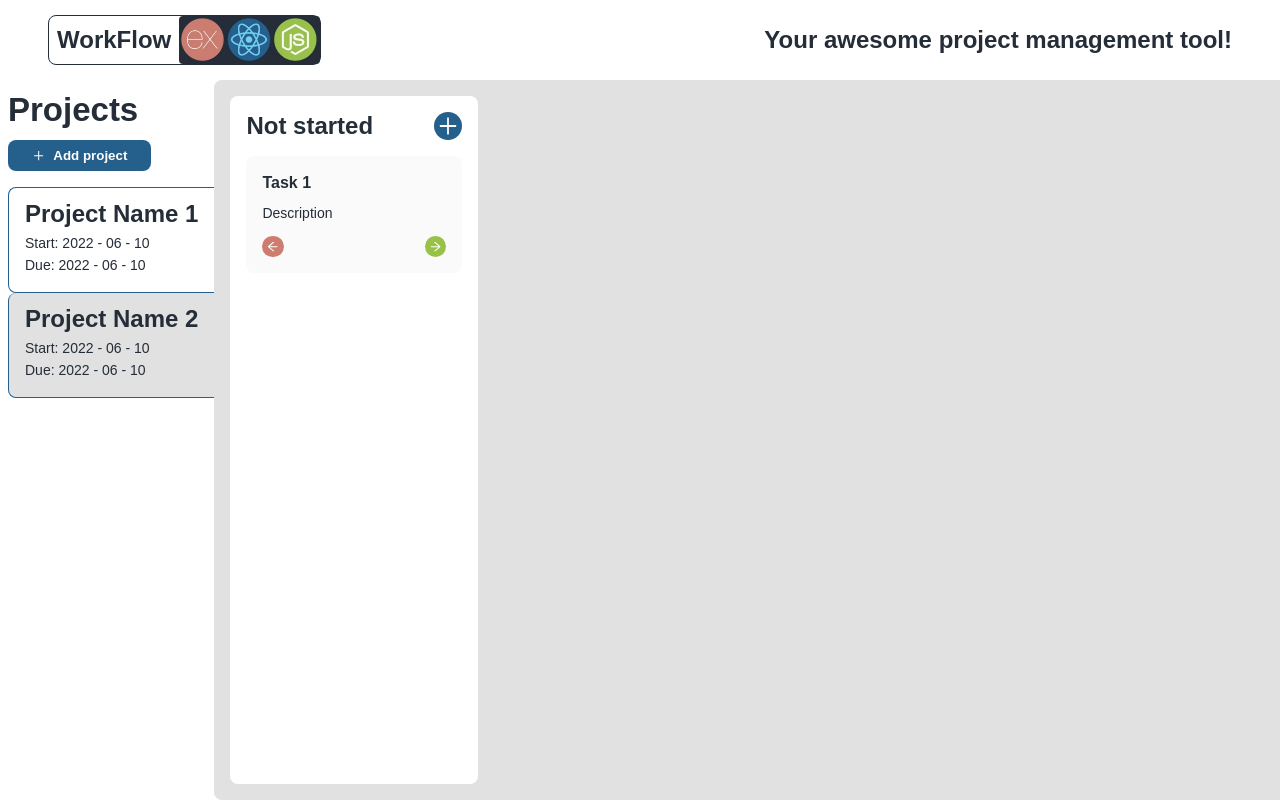
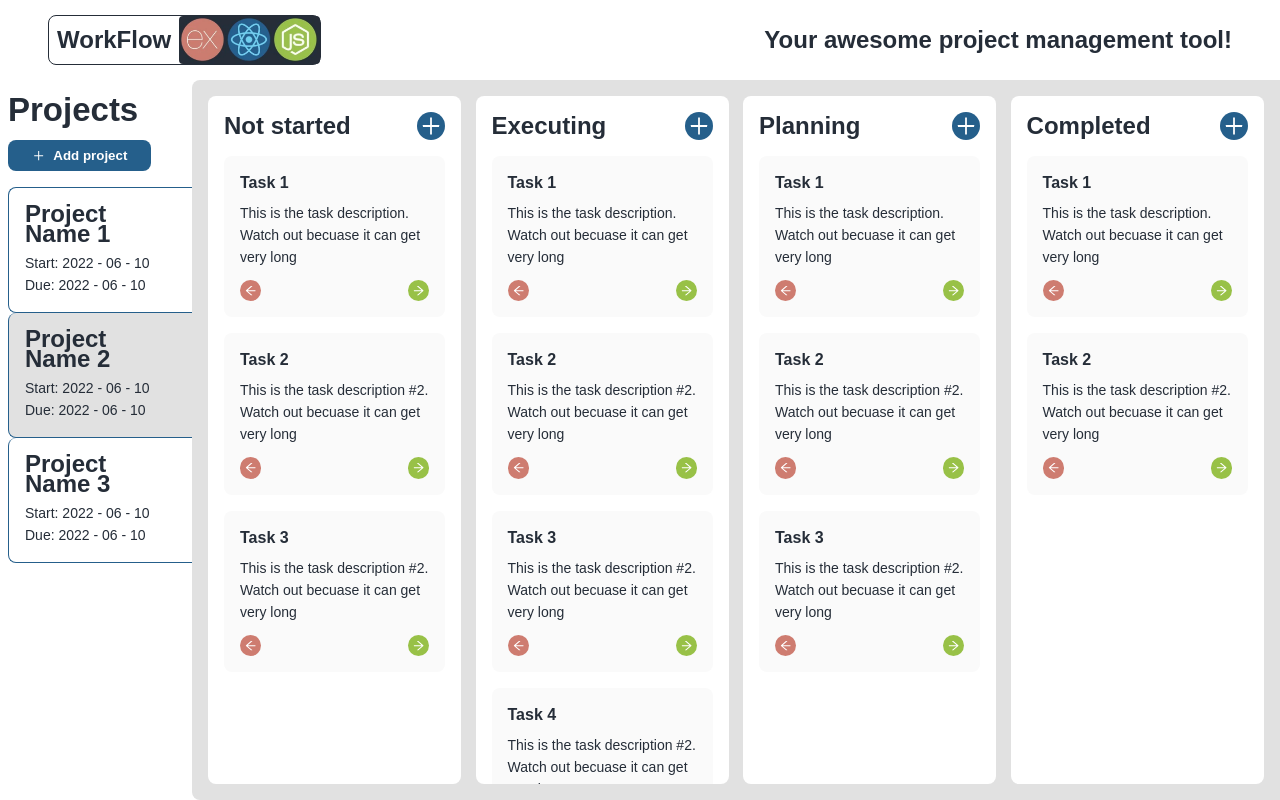
Before and after one commit to JuanVMaya/workflow-app, a React (Create React App) app in the folder client/: page / in a window 1280 px wide. Built offline with nearby package versions, Linux system fonts and the light colour scheme.

Commit message:
Add task component and all the stages

```diff
--- a/client/src/components/MainDashboard/MainDashboard.jsx
+++ b/client/src/components/MainDashboard/MainDashboard.jsx
@@ -1,9 +1,6 @@
-import {
-  AiOutlinePlus,
-  AiOutlineArrowLeft,
-  AiOutlineArrowRight,
-} from "react-icons/ai";
+import { AiOutlinePlus } from "react-icons/ai";
 import Project from "../Project/Project";
+import Task from "../Task/Task";
 import "./MainDashboard.scss";
 const MainDashboard = (props) => {
   return (
@@ -27,6 +24,12 @@ const MainDashboard = (props) => {
           deadline="2022 - 06 - 10"
           selected={true}
         />
+        <Project
+          name="Project Name 3"
+          timestamp="2022 - 06 - 10"
+          deadline="2022 - 06 - 10"
+          selected={false}
+        />
       </article>
       <article className="dashboard__tasks">
         <div className="stage">
@@ -36,18 +39,78 @@ const MainDashboard = (props) => {
               <AiOutlinePlus size="1.5rem" />
             </button>
           </div>
-          <section className="task">
-            <h3 className="task__title">Task 1</h3>
-            <p>Description</p>
-            <div className="task__button-container">
-              <button className="task__button task__button--previous">
-                <AiOutlineArrowLeft />
-              </button>
-              <button className="task__button task__button--next">
-                <AiOutlineArrowRight />
-              </button>
-            </div>
-          </section>
+          <Task
+            name="Task 1"
+            description="This is the task description. Watch out becuase it can get very long"
+          />
+          <Task
+            name="Task 2"
+            description="This is the task description #2. Watch out becuase it can get very long"
+          />
+          <Task
+            name="Task 3"
+            description="This is the task description #2. Watch out becuase it can get very long"
+          />
+        </div>
+        <div className="stage">
+          <div className="stage__header-container">
+            <h2 className="stage__title">Executing</h2>
+            <button className="stage__button">
+              <AiOutlinePlus size="1.5rem" />
+            </button>
+          </div>
+          <Task
+            name="Task 1"
+            description="This is the task description. Watch out becuase it can get very long"
+          />
+          <Task
+            name="Task 2"
+            description="This is the task description #2. Watch out becuase it can get very long"
+          />
+          <Task
+            name="Task 3"
+            description="This is the task description #2. Watch out becuase it can get very long"
+          />
+          <Task
+            name="Task 4"
+            description="This is the task description #2. Watch out becuase it can get very long"
+          />
+        </div>
+        <div className="stage">
+          <div className="stage__header-container">
+            <h2 className="stage__title">Planning</h2>
+            <button className="stage__button">
+              <AiOutlinePlus size="1.5rem" />
+            </button>
+          </div>
+          <Task
+            name="Task 1"
+            description="This is the task description. Watch out becuase it can get very long"
+          />
+          <Task
+            name="Task 2"
+            description="This is the task description #2. Watch out becuase it can get very long"
+          />
+          <Task
+            name="Task 3"
+            description="This is the task description #2. Watch out becuase it can get very long"
+          />
+        </div>
+        <div className="stage">
+          <div className="stage__header-container">
+            <h2 className="stage__title">Completed</h2>
+            <button className="stage__button">
+              <AiOutlinePlus size="1.5rem" />
+            </button>
+          </div>
+          <Task
+            name="Task 1"
+            description="This is the task description. Watch out becuase it can get very long"
+          />
+          <Task
+            name="Task 2"
+            description="This is the task description #2. Watch out becuase it can get very long"
+          />
         </div>
       </article>
     </main>
--- a/client/src/components/MainDashboard/MainDashboard.scss
+++ b/client/src/components/MainDashboard/MainDashboard.scss
@@ -28,8 +28,9 @@
   display: flex;
   flex-direction: column;
   background-color: colours.$white;
-
-  min-width: 24%;
+  max-width: 24%;
+  min-width: 23%;
+  overflow: auto;
   padding: 1rem;
   border-radius: 0.5rem;
   &__header-container {
@@ -54,38 +55,7 @@
     }
   }
 }
-.task {
-  padding: 1rem;
-  background-color: colours.$alabaster;
-  border-radius: 0.5rem;
-  &__title {
-    margin-bottom: 0.5rem;
-  }
-  &__button-container {
-    display: flex;
-    align-items: center;
-    justify-content: space-between;
-    margin-top: 0.75rem;
-  }
-  &__button {
-    display: flex;
-    justify-content: center;
-    align-items: center;
-    color: colours.$white;
-    border: none;
-    border-radius: 50%;
-    padding: 0.25rem;
-    &:hover {
-      cursor: pointer;
-    }
-    &--next {
-      background-color: colours.$workflow-green;
-    }
-    &--previous {
-      background-color: colours.$workflow-salmon;
-    }
-  }
-}
+
 .button {
   display: flex;
   align-items: center;
@@ -104,28 +74,3 @@
     margin-left: 0.5rem;
   }
 }
-.project {
-  padding: 1rem;
-  border-left: 1px solid colours.$workflow-darkblue;
-  border-bottom: 1px solid colours.$workflow-darkblue;
-  border-top-left-radius: 0.5rem;
-  border-bottom-left-radius: 0.5rem;
-  &:first-of-type {
-    border-top: 1px solid colours.$workflow-darkblue;
-    margin-top: 1rem;
-  }
-  &:hover {
-    background-color: colours.$alabaster;
-  }
-  &--selected {
-    background-color: colours.$mercury;
-    border-bottom-right-radius: 0;
-    border-top-right-radius: 0;
-    &:hover {
-      background-color: colours.$mercury;
-    }
-  }
-  &__title {
-    margin-bottom: 0.5rem;
-  }
-}
--- a/client/src/components/Project/Project.scss
+++ b/client/src/components/Project/Project.scss
@@ -0,0 +1,28 @@
+@use "../../styles/partials/mixins";
+@use "../../styles/partials/colours";
+
+.project {
+  padding: 1rem;
+  border-left: 1px solid colours.$workflow-darkblue;
+  border-bottom: 1px solid colours.$workflow-darkblue;
+  border-top-left-radius: 0.5rem;
+  border-bottom-left-radius: 0.5rem;
+  &:first-of-type {
+    border-top: 1px solid colours.$workflow-darkblue;
+    margin-top: 1rem;
+  }
+  &:hover {
+    background-color: colours.$alabaster;
+  }
+  &--selected {
+    background-color: colours.$mercury;
+    border-bottom-right-radius: 0;
+    border-top-right-radius: 0;
+    &:hover {
+      background-color: colours.$mercury;
+    }
+  }
+  &__title {
+    margin-bottom: 0.5rem;
+  }
+}
--- /dev/null
+++ b/client/src/components/Task/Task.jsx
@@ -0,0 +1,20 @@
+import { AiOutlineArrowLeft, AiOutlineArrowRight } from "react-icons/ai";
+import "./Task.scss";
+const Task = ({ name, description }) => {
+  return (
+    <section className="task">
+      <h3 className="task__title">{name}</h3>
+      <p>{description}</p>
+      <div className="task__button-container">
+        <button className="task__button task__button--previous">
+          <AiOutlineArrowLeft />
+        </button>
+        <button className="task__button task__button--next">
+          <AiOutlineArrowRight />
+        </button>
+      </div>
+    </section>
+  );
+};
+
+export default Task;
--- /dev/null
+++ b/client/src/components/Task/Task.scss
@@ -0,0 +1,36 @@
+@use "../../styles/partials/mixins";
+@use "../../styles/partials/colours";
+
+.task {
+  padding: 1rem;
+  background-color: colours.$alabaster;
+  border-radius: 0.5rem;
+  margin-bottom: 1rem;
+  &__title {
+    margin-bottom: 0.5rem;
+  }
+  &__button-container {
+    display: flex;
+    align-items: center;
+    justify-content: space-between;
+    margin-top: 0.75rem;
+  }
+  &__button {
+    display: flex;
+    justify-content: center;
+    align-items: center;
+    color: colours.$white;
+    border: none;
+    border-radius: 50%;
+    padding: 0.25rem;
+    &:hover {
+      cursor: pointer;
+    }
+    &--next {
+      background-color: colours.$workflow-green;
+    }
+    &--previous {
+      background-color: colours.$workflow-salmon;
+    }
+  }
+}
--- a/client/src/styles/partials/_global.scss
+++ b/client/src/styles/partials/_global.scss
@@ -44,3 +44,23 @@ a {
   text-decoration: none;
   color: inherit;
 }
+//Scrollbar
+/* width */
+::-webkit-scrollbar {
+  width: 0.6rem;
+}
+
+/* Track */
+::-webkit-scrollbar-track {
+  background: colours.$alabaster;
+}
+
+/* Handle */
+::-webkit-scrollbar-thumb {
+  background: colours.$silver;
+}
+
+/* Handle on hover */
+::-webkit-scrollbar-thumb:hover {
+  background: colours.$silver;
+}
```
